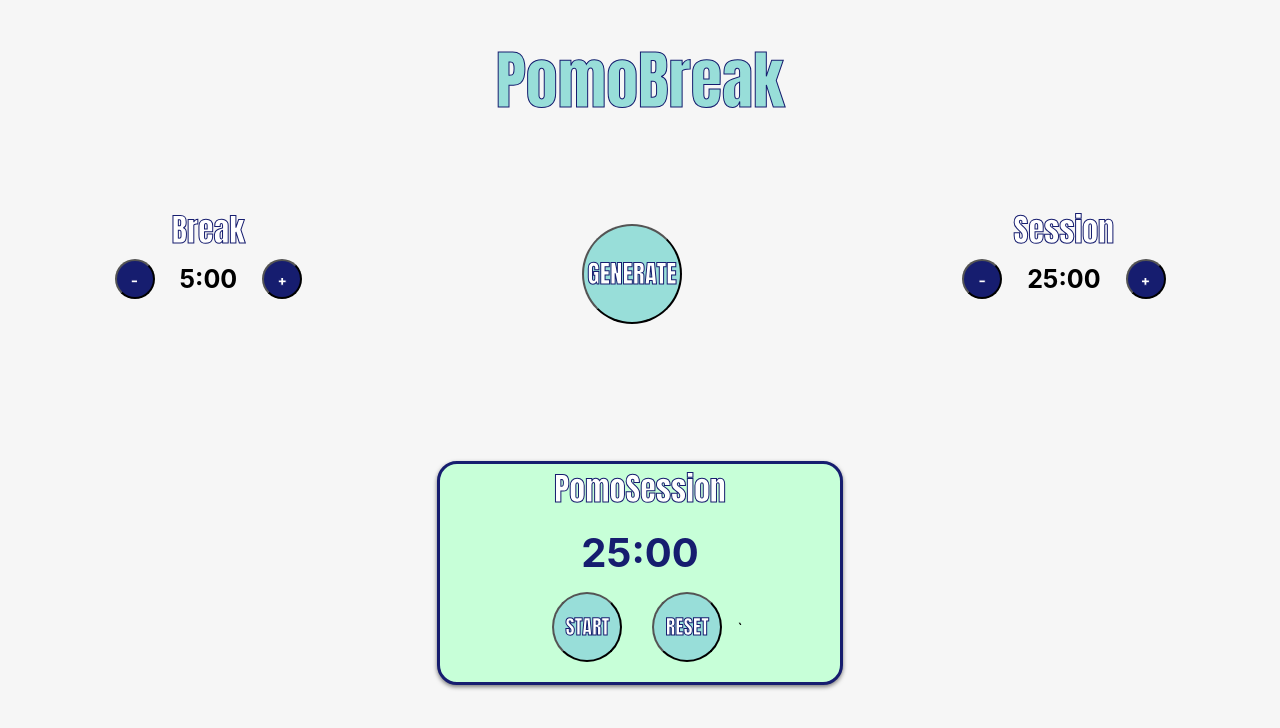
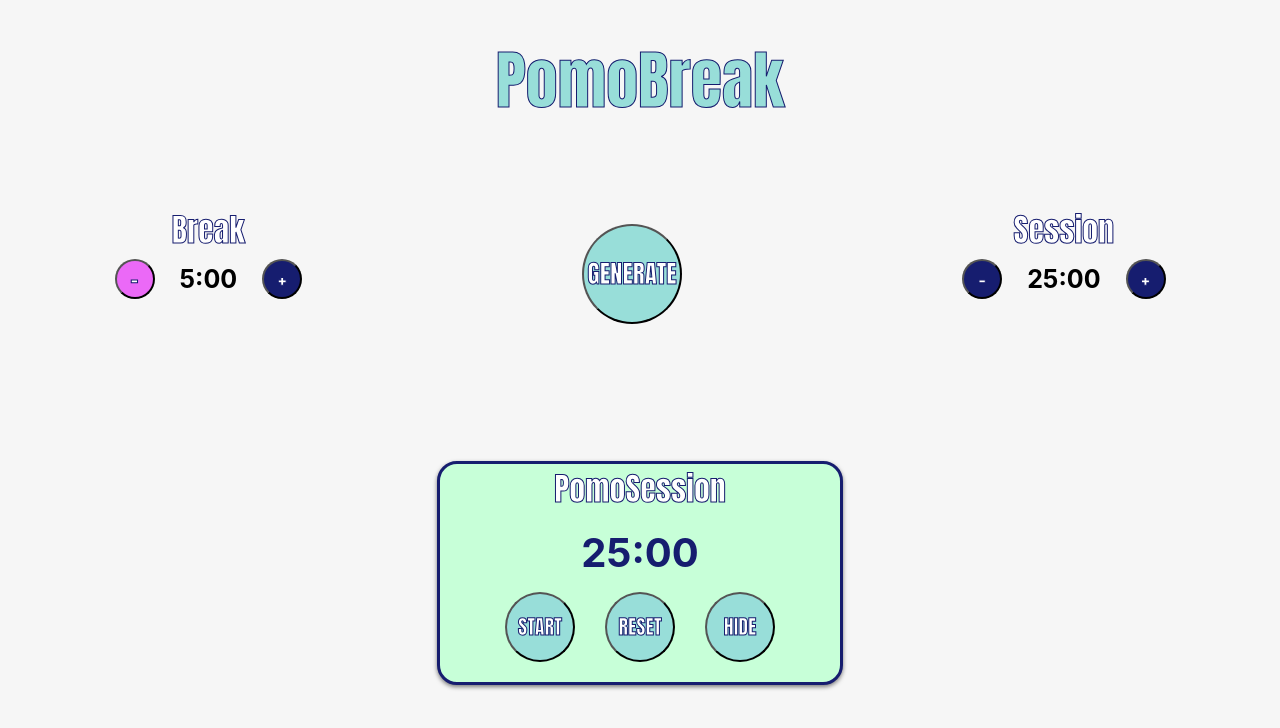
Before and after one commit to victoriadealba/Pomobreak, a React (Create React App) app in the folder client/: page / in a window 1280 px wide. In both pictures the pointer is over the button 134 px from the left and 279 px from the top of the page. Shown: the top 728 px of the page. Built offline with nearby package versions, Linux system fonts and the light colour scheme.

Commit message:
Added hover for buttons

```diff
--- a/client/src/App.css
+++ b/client/src/App.css
@@ -90,6 +90,23 @@ h2{
   text-transform: uppercase;
 }
 
+.ui.button:hover{
+  width: 70px;
+  height: 70px;
+  display: inline-block;
+  margin: 0 15px;
+  padding:0vh;
+  background:#fff587;
+  color: rgb(255, 255, 255);
+  border-radius: 35px;
+  font-size: 20px;
+  -webkit-text-stroke: 1px #161D6F;
+  font-family: Impact, fantasy;
+  font-weight: 700;
+  line-height: 50px;
+  text-transform: uppercase;
+}
+
 .ui.button.start{
   width: 70px;
   height: 70px;
@@ -107,6 +124,27 @@ h2{
   line-height: 50px;
   text-transform: uppercase;
 }
+
+.ui.button.start:hover{
+  width: 70px;
+  height: 70px;
+  display: inline-block;
+  margin: 0 15px;
+  margin-bottom: 20px;
+  padding: 0;
+  background:#fff587;
+  color: rgb(255, 255, 255);
+  border-radius: 35px;
+  font-size: 20px;
+  font-weight: 700;
+  -webkit-text-stroke: 1px #161D6F;
+  font-family: Impact, fantasy;
+  line-height: 50px;
+  text-transform: uppercase;
+}
+
+
+
 .ui.button.activity{
   width: 100px;
   height: 100px;
@@ -115,6 +153,24 @@ h2{
   margin-bottom: 15%;
 
   background:#98DED9;
+  color: rgb(255, 255, 255);
+  border-radius: 50px;
+  font-size: 25px;
+  -webkit-text-stroke: 1px #161D6F;
+  font-family: Impact, fantasy;
+  font-weight: 700;
+  line-height: 50px;
+  text-transform: uppercase;
+}
+
+.ui.button.activity:hover{
+  width: 100px;
+  height: 100px;
+  padding:0vh;
+  margin-top:15%;
+  margin-bottom: 15%;
+
+  background:#fff587;
   color: rgb(255, 255, 255);
   border-radius: 50px;
   font-size: 25px;
@@ -139,3 +195,18 @@ h2{
   display:inline-block;
   text-transform: uppercase;
 }
+
+.ui.button.plus:hover {
+  width: 40px;
+  height: 40px;
+  padding:0;
+  background:#eb69f7;
+  color: rgb(255, 255, 255);
+  border-radius: 20px;
+  font-size: 25px;
+  font-weight: 500;
+  text-align: center;
+  line-height: 30px;
+  display:inline-block;
+  text-transform: uppercase;
+}
--- a/client/src/App.js
+++ b/client/src/App.js
@@ -226,8 +226,8 @@ function App () {
    startButtonLabel={timerStarted? 'Stop' : 'Start'}
    clockFormat={clockFormat}
    clickReset={clickReset}
+
     />
-
 
 
     </main>
--- a/client/src/components/Timer.js
+++ b/client/src/components/Timer.js
@@ -1,4 +1,4 @@
-import React from 'react'
+import React, { useState } from 'react'
 
 const Timer = (props) => {
     const {
@@ -7,10 +7,12 @@ const Timer = (props) => {
         startButtonLabel,
         timeLeft,
         clockFormat,
-        clickReset
+        clickReset,
+        clickHideTimer
     } = props;
 
   return (
+
     <section>
        <section class = 'timer-container'>
 
@@ -21,12 +23,10 @@ const Timer = (props) => {
           {startButtonLabel}
       </button>
       <button class = "ui button" id="reset-button" onClick={clickReset}>Reset</button>
+      <button class = "ui button hide" id="hide-button" onClick={clickHideTimer}>Hide</button>
 
 
-
-
-
-    ` </section>
+     </section>
 
 
     </section>
```
